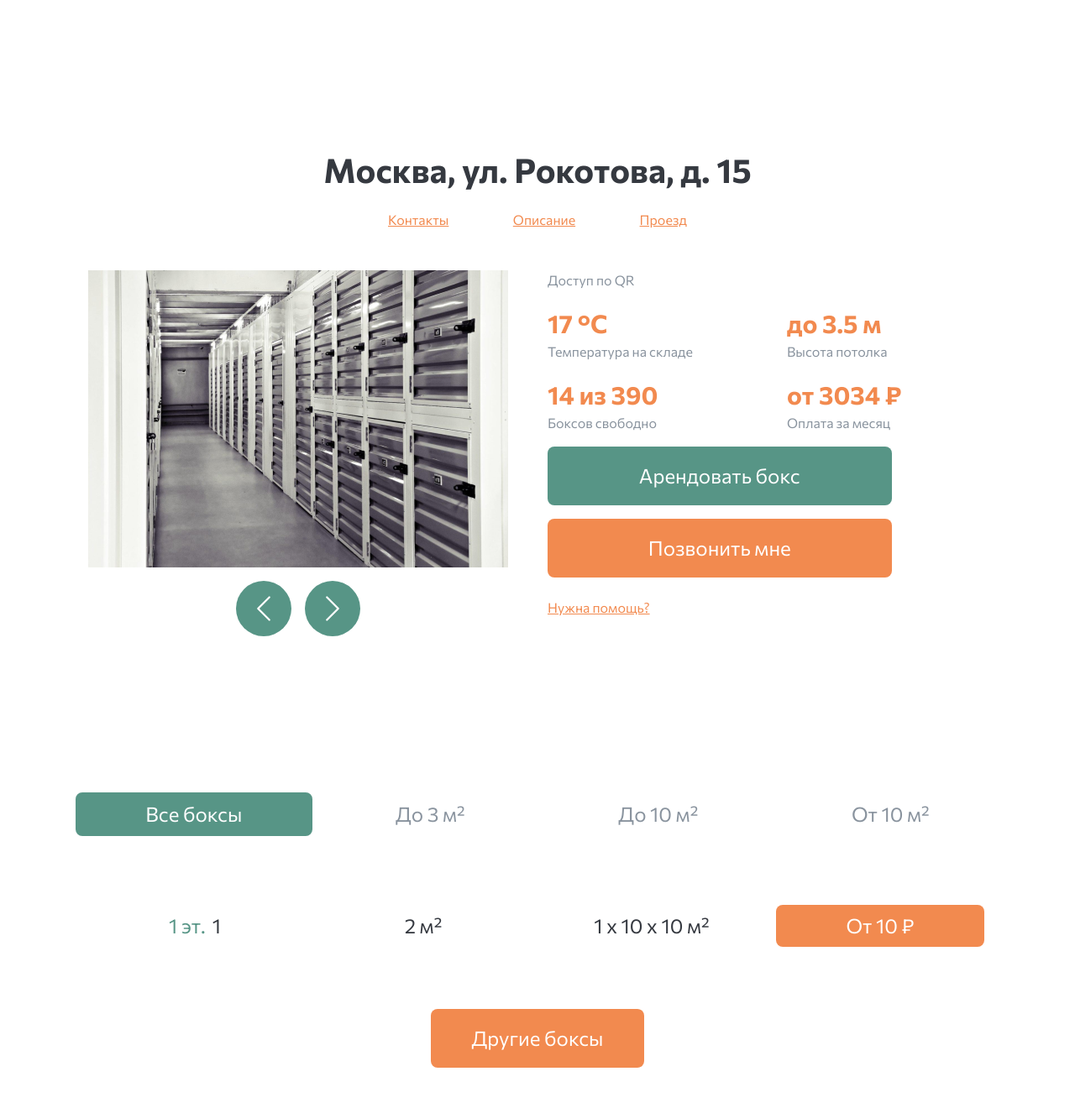
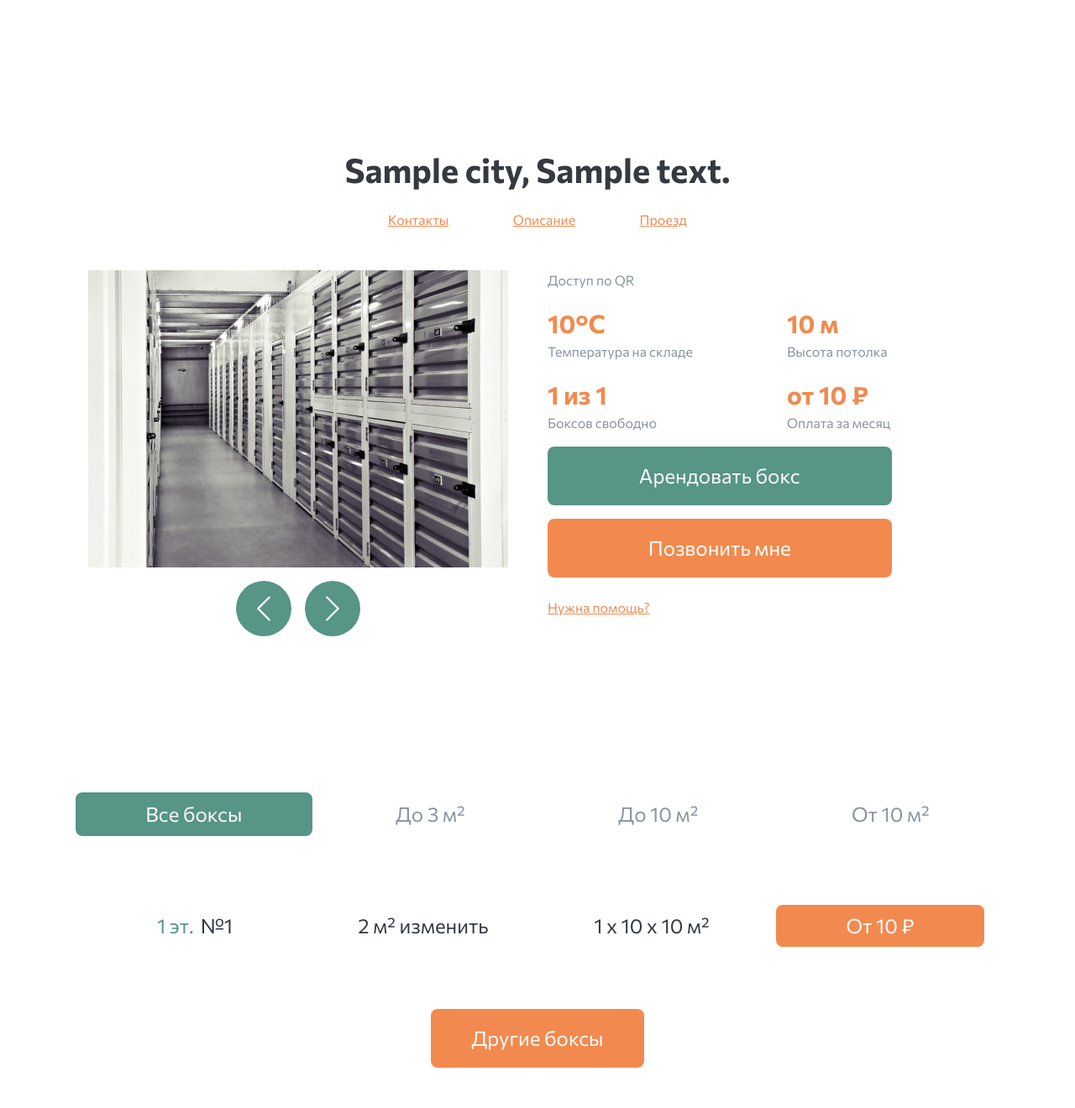
Before and after one commit to michaelmatasyants/self_storage, a Django app: template storages/templates/boxes.html in a window 1280 px wide. Shown: the part 692-2012 px from the top of the page at 84% size. Run offline with Django 4.2, Linux system fonts and the light colour scheme; the template is opened without the code that fills it: most values are stand-ins (such as "Sample title", 1, 10 or a date in 2020); form fields are guessed from the names that the template uses.

Commit message:
Fix carousel

```diff
--- a/requirements.txt
+++ b/requirements.txt
@@ -6,3 +6,4 @@ phonenumberslite==8.13.25
 django-phonenumber-field==7.2.0
 Pillow==10.1.0
 django-tinymce==3.6.1
+Jinja2==3.1.2
--- a/storages/templates/boxes.html
+++ b/storages/templates/boxes.html
@@ -72,7 +72,7 @@
 		<ul class="nav nav-pills mb-3 d-flex justify-content-between" id="boxes-links" role="tablist">
 			{% for storage in storages %}
 				<li class="nav-item flex-grow-1 mx-2" role="presentation">
-					<a href="#pills-tab" class="row text-decoration-none py-3 px-4 mt-5 SelfStorage__boxlink" id="pills-Moscow-tab" data-bs-toggle="pill" data-bs-target="#pills-Moscow" role="tab" aria-controls="pills-Moscow" aria-selected="true">
+					<a href="#pills-tab" class="row text-decoration-none py-3 px-4 mt-5 SelfStorage__boxlink" id="pills-{{storage.storage.id}}-tab" data-bs-toggle="pill" data-bs-target="#pills-Moscow" role="tab" aria-controls="pills-Moscow" aria-selected="true">
 						<div class="col-12 col-lg-3 d-flex justify-content-center">
 							<img src="{{ storage.storage.photo }}" alt="" class="mb-3 mb-lg-0">
 						</div>
@@ -93,28 +93,21 @@
 				</li>
 			{% endfor %}
 		</ul>
+		{% for storage in storages %}
 			<script>
-			document.getElementById('pills-Moscow-tab').addEventListener('click', () => {
-				document.getElementById('toBox').click()
-			})
-			document.getElementById('pills-Odintsovo-tab').addEventListener('click', () => {
-				document.getElementById('toBox').click()
-			})
-			document.getElementById('pills-Pushkino-tab').addEventListener('click', () => {
-				document.getElementById('toBox').click()
-			})
-			document.getElementById('pills-Lubertsi-tab').addEventListener('click', () => {
-				document.getElementById('toBox').click()
-			})
-			document.getElementById('pills-Domodedovo-tab').addEventListener('click', () => {
+				document.getElementById('pills-{{storage.storage.id}}-tab').addEventListener('click', () => {
 					document.getElementById('toBox').click()
 				})
 			</script>
+		{% endfor %}
 	</article>
 	<article class="pt-header" id="BOX">
 		<div class="tab-content" id="boxes-content">
-			<div class="tab-pane fade show active" id="pills-Moscow" role="tabpanel" aria-labelledby="pills-Moscow-tab">
-				<h1 class="text-center mb-4 fw-bold">Москва, ул. Рокотова, д. 15</h1>
+															<!-- Carousel for storages -->
+			{% for storage in storages %}
+
+				<div class="tab-pane fade{% if forloop.first %} show active{% endif %}" id="pills-{{storage.storage.id}}" role="tabpanel" aria-labelledby="pills-{{storage.storage.id}}-tab">
+					<h1 class="text-center mb-4 fw-bold">{{storage.storage.city}}, {{storage.storage.address}}</h1>
 					<div class="row d-flex flex-column mb-5">
 						<div class="col-12 col-sm-6 col-lg-4 d-flex justify-content-between align-self-center">
 							<a type="button" class="SelfStorage_orange" data-bs-container="body" data-bs-toggle="popover" data-bs-placement="bottom" title="Контакты" data-bs-content="Список контактов">
@@ -162,18 +155,18 @@
 							<div class="row">
 								<p class="text-center text-lg-start SelfStorage_grey">Доступ по QR</p>
 								<div class="col-6 d-flex flex-column align-items-center align-items-lg-start">
-								<span class="fs_30 fw-bold SelfStorage_orange">17 °С</span>
+									<span class="fs_30 fw-bold SelfStorage_orange">{{storage.storage.temp}}°С</span>
 									<span class="SelfStorage_grey mb-3">Температура на складе</span>
-								<span class="fs_30 fw-bold SelfStorage_orange">14  из 390</span>
+									<span class="fs_30 fw-bold SelfStorage_orange">{{storage.free_boxes_count}} из {{storage.boxes_count}}</span>
 									<span class="SelfStorage_grey mb-3">Боксов свободно</span>
 								</div>
 								<div class="col-6 d-flex flex-column align-items-center align-items-lg-start">
-								<span class="fs_30 fw-bold SelfStorage_orange">до 3.5 м</span>
+									<span class="fs_30 fw-bold SelfStorage_orange">{{storage.max_height}} м</span>
 									<span class="SelfStorage_grey mb-3">Высота потолка</span>
-								<span class="fs_30 fw-bold SelfStorage_orange">от 3034 ₽</span>
+									<span class="fs_30 fw-bold SelfStorage_orange">от {{storage.min_price}} ₽</span>
 									<span class="SelfStorage_grey mb-3">Оплата за месяц</span>
 								</div>
-							<!-- Место аренды бокса -->
+															<!-- Create an order via view choose_boxes -->
 								<div class="d-flex flex-column align-items-center align-items-lg-start">
 									<form method="post" action="{% url 'boxes' %}">
 										{% csrf_token %}
@@ -183,12 +176,17 @@
 										<button class="btn w-75 fs_24 px-5 py-3 text-white border-8 SelfStorage__bg_orange SelfStorage__btn2_orange">Позвонить мне</button>
 									</form>
 								</div>
-							<a href="#" class="text-center text-lg-start mt-4 SelfStorage_orange">Нужна помощь?</a>
+															<!-- End creation of order -->
+								<a href="{% static 'faq' %}" class="text-center text-lg-start mt-4 SelfStorage_orange">Нужна помощь?</a>
 							</div>
 						</div>
 					</div>
 				</div>
-			<div class="tab-pane fade" id="pills-Odintsovo" role="tabpanel" aria-labelledby="pills-Odintsovo-tab">
+			{% endfor %}
+		</div>
+															<!-- End carousel for storages -->
+
+			<!-- <div class="tab-pane fade" id="pills-Odintsovo" role="tabpanel" aria-labelledby="pills-Odintsovo-tab">
 				<h1 class="text-center mb-4 fw-bold">Одинцово, ул. Серверная, д. 36</h1>
 				<div class="row d-flex flex-column mb-5">
 					<div class="col-12 col-sm-6 col-lg-4 d-flex justify-content-between align-self-center">
@@ -500,24 +501,28 @@
 		</ul>
 		<div class="tab-content" id="pills-tabContent">
 			<div class="tab-pane fade show active" id="pills-all" role="tabpanel" aria-labelledby="pills-home-tab">
+
+											<!-- Show all boxes for the storage -->
 				{% for storage in storages %}
-					{% for box in storage.boxes %}
-						<a href="#" class="row text-decoration-none py-3 px-4 mt-5 SelfStorage__boxlink">
+					{% for box_type in storage.storage_box_types %}
+						<a href="#BOX" class="row text-decoration-none py-3 px-4 mt-5 SelfStorage__boxlink">
 							<div class="col-12 col-md-4 col-lg-3 d-flex justify-content-center align-items-center">
-								<span class="SelfStorage_green fs_24 me-2">1 эт.</span><span class="fs_24">{{box.id}}</span>
+								<span class="SelfStorage_green fs_24 me-2">1 эт.</span><span class="fs_24">№{{box_type.id}}</span>
 							</div>
 							<div class="col-6 col-md-4 col-lg-3 d-flex justify-content-center align-items-center">
-								<span class="fs_24">2 м²</span>
+								<span class="fs_24">2 м² изменить</span>
 							</div>
 							<div class="col-6 col-md-4 col-lg-3 d-flex justify-content-center align-items-center">
-								<span class="fs_24">{{box.boxtype.length}} х {{box.boxtype.width}} х {{box.boxtype.height}} м²</span>
+								<span class="fs_24">{{box_type.length}} х {{box_type.width}} х {{box_type.height}} м²</span>
 							</div>
 							<div class="col-12 col-lg-3">
-								<span class="btn my-2 w-100 text-white fs_24 SelfStorage__bg_orange SelfStorage__btn2_orange border-8">От {{box.price}} ₽</span>
+								<span class="btn my-2 w-100 text-white fs_24 SelfStorage__bg_orange SelfStorage__btn2_orange border-8">От {{box_type.price}} ₽</span>
 							</div>
 						</a>
 					{% endfor %}
 				{% endfor %}
+											<!-- End show all boxes for the storage -->
+
 				<div class="collapse" id="collapse-all">
 					<a href="#" class="row text-decoration-none py-3 px-4 mt-5 SelfStorage__boxlink">
 						<div class="col-12 col-md-4 col-lg-3 d-flex justify-content-center align-items-center">
--- a/storages/views.py
+++ b/storages/views.py
@@ -104,11 +104,13 @@ def choose_boxes(request):
         box_type_ids = free_boxes.values('box_type').distinct()
         storage_box_types = BoxType.objects.filter(id__in=box_type_ids)
         min_price = int(min(storage_box_types, key=lambda x: x.price).price)
+        storage_box_max_height = int(max(storage_box_types, key=lambda x: x.height).height)
         serialize_storages.append({
             'storage': serialize_storage(storage),
             'free_boxes_count': free_boxes.count(),
             'boxes_count': boxes_count,
             'min_price': min_price,
+            'max_height': storage_box_max_height,
             'storage_box_types': storage_box_types
         })
 
```
Also changed, not shown: other parts of storages/templates/boxes.html (+10 -7 lines). Lines whose indentation alone changed are shown as unchanged.
